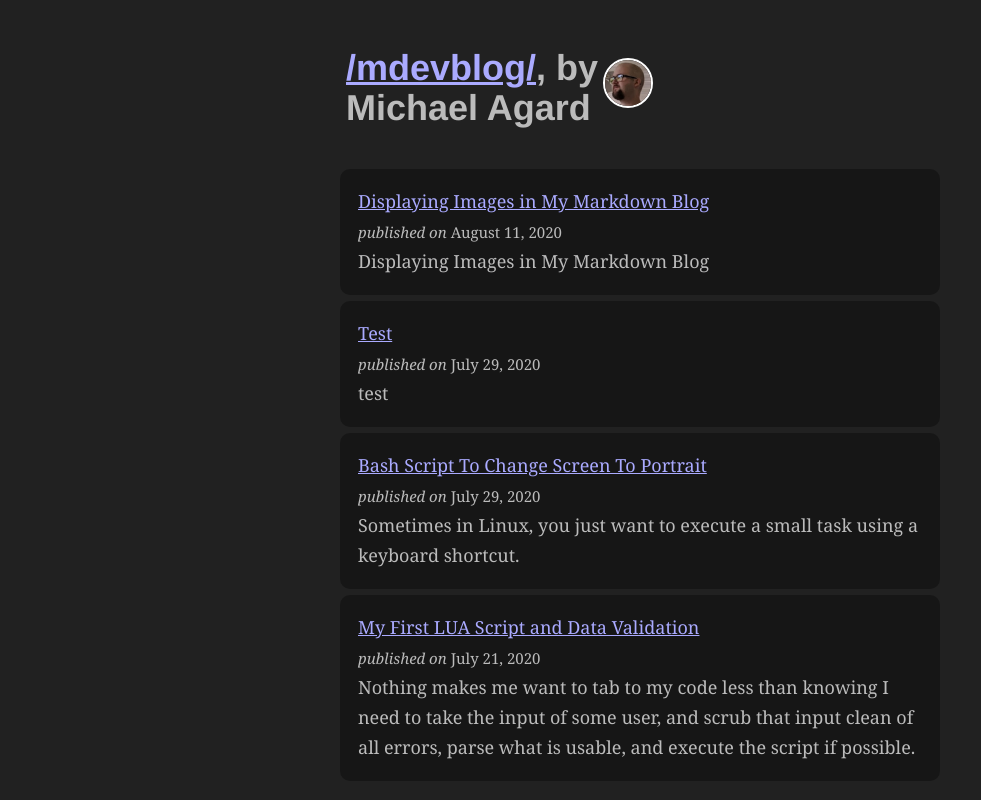
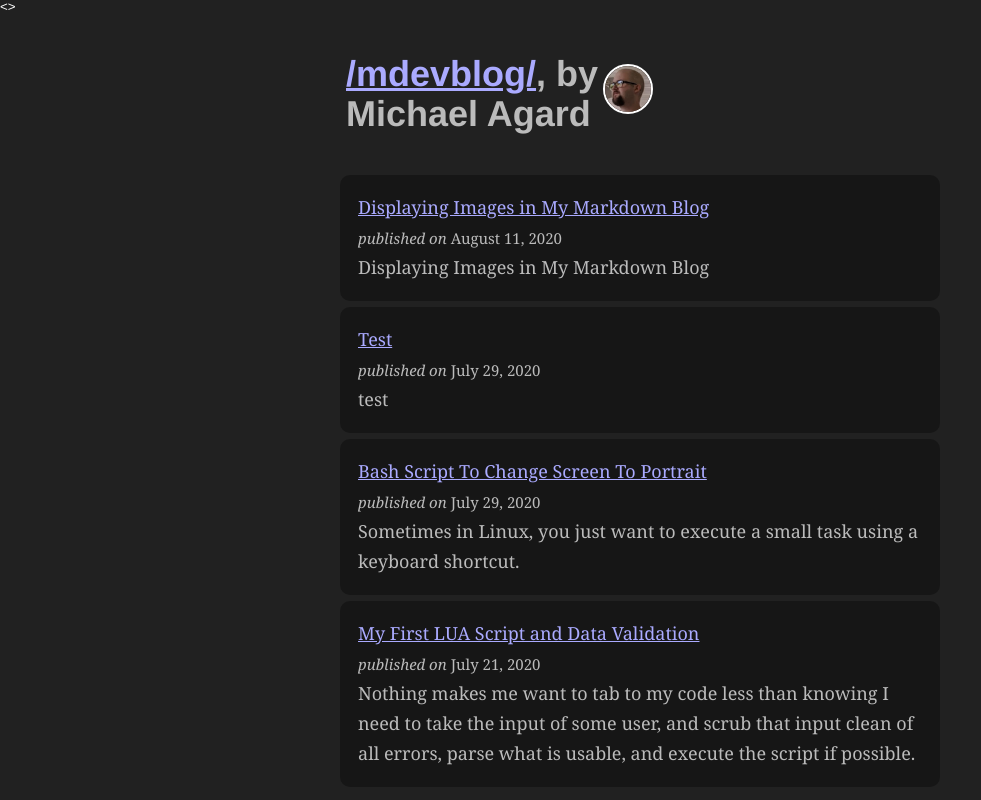
Before and after one commit to michaelagard/mdevblog, a Gatsby site: page / in a window 1280 px wide. Shown: the whole page, without its empty margins (0-981 px from the left). Built offline with nearby package versions, Linux system fonts and the light colour scheme; Gatsby itself is replaced by a stand-in of ours; some packages are replaced by stand-ins of ours.

Commit message:
css width button

```diff
--- a/src/components/header.js
+++ b/src/components/header.js
@@ -8,7 +8,7 @@ import ProfilePicture from '../images/profile_picture.png'
 const HeaderContainer = styled.header`
   display: flex;
   align-items: center;
-  margin: 8% 0 2% 0;
+  margin: 3rem 0 2% 0;
   padding: 0 1% 0 1%;
 `;
 
--- a/src/components/layout.js
+++ b/src/components/layout.js
@@ -1,11 +1,22 @@
-import React from "react"
+import React, { useState}  from 'react'
 import PropTypes from "prop-types"
 import { useStaticQuery, graphql } from "gatsby"
-import styled from 'styled-components';
+import styled from 'styled-components'
 import Header from "./header"
 
+const WidthButton = styled.button`
+  border: 0;
+  padding: 0;
+  line-height: 1;
+  background: none;
+  color: white;
+  position: absolute;
+  left: 0;
+  top: 0;
+  z-index: 1;
+`;
 const LayoutWrapper = styled.div`
-  max-width: 600px;
+  max-width: ${props => props.fullWidth ? '99%' : '600px'};
   margin: auto;
     @media (max-width: 768px) {
       width: 95%;
@@ -24,8 +35,11 @@ const Layout = ({ children }) => {
   }
   `)
 
+  const [widthToggle, setWidthToggle] = useState(false);
+
   return (
-    <LayoutWrapper>
+    <LayoutWrapper fullWidth={widthToggle}>
+      <WidthButton onClick={() => setWidthToggle(!widthToggle)}>{widthToggle ? "><" : "<>"}</WidthButton>
       <Header siteTitle={data.site.siteMetadata.title} author={data.site.siteMetadata.author} />
       <div>
         <main>{children}</main>
```
Lines whose indentation alone changed are shown as unchanged.
